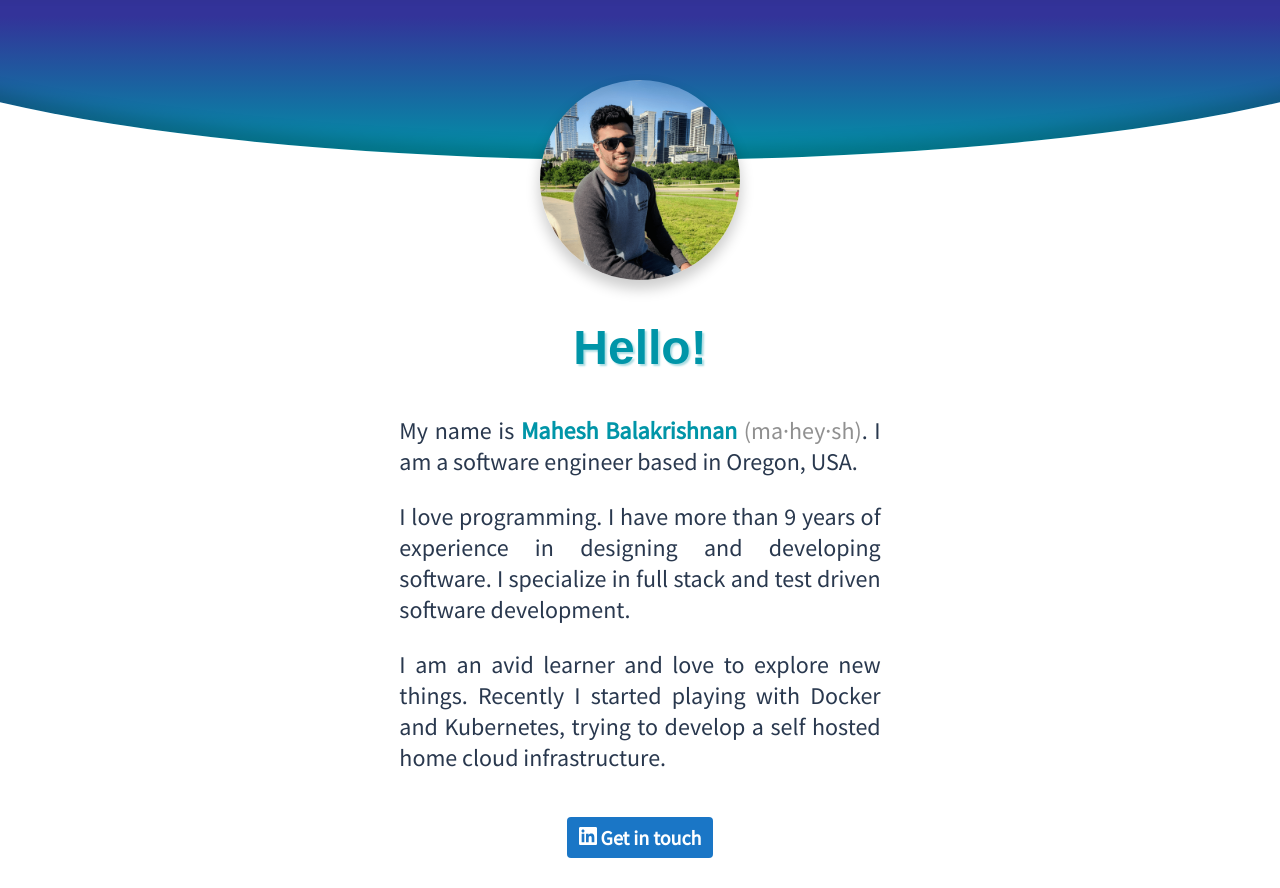
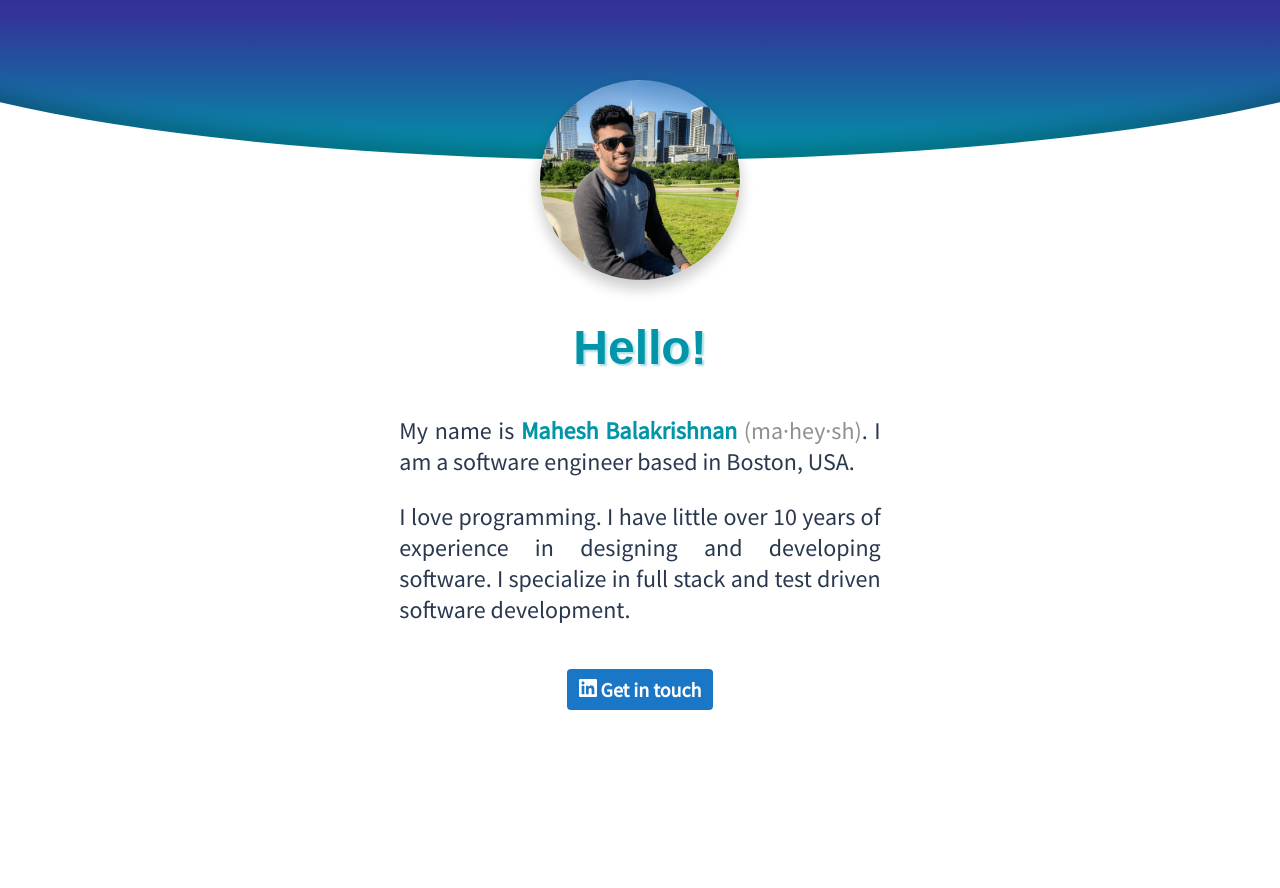
Before and after one commit to maheshbalakrishnan/ether-site, a website: page site/index.html in a window 1280 px wide. Shown: the top 888 px of the page. After the commit the page ends 800 px from the top, so only its background shows below. Drawn offline with Linux system fonts and the light colour scheme; a web font is replaced by a local one.

Commit message:
Description change

```diff
--- a/site/index.html
+++ b/site/index.html
@@ -51,17 +51,12 @@
                 <h2 class="greeting">Hello!</h2>
                 <p>
                     My name is <strong>Mahesh Balakrishnan</strong> <em>(ma·hey·sh)</em>.
-                    I am a software engineer based in Oregon, USA.
+                    I am a software engineer based in Boston, USA.
                 </p>
                 <p>
                     I love programming.
-                    I have more than 9 years of experience in designing and developing software.
+                    I have little over 10 years of experience in designing and developing software.
                     I specialize in full stack and test driven software development.
-                </p>
-                <p>
-                    I am an avid learner and love to explore new things.
-		    Recently I started playing with Docker and Kubernetes,
-                    trying to develop a self hosted home cloud infrastructure.
                 </p>
             </div>
             <div class="action">
```
